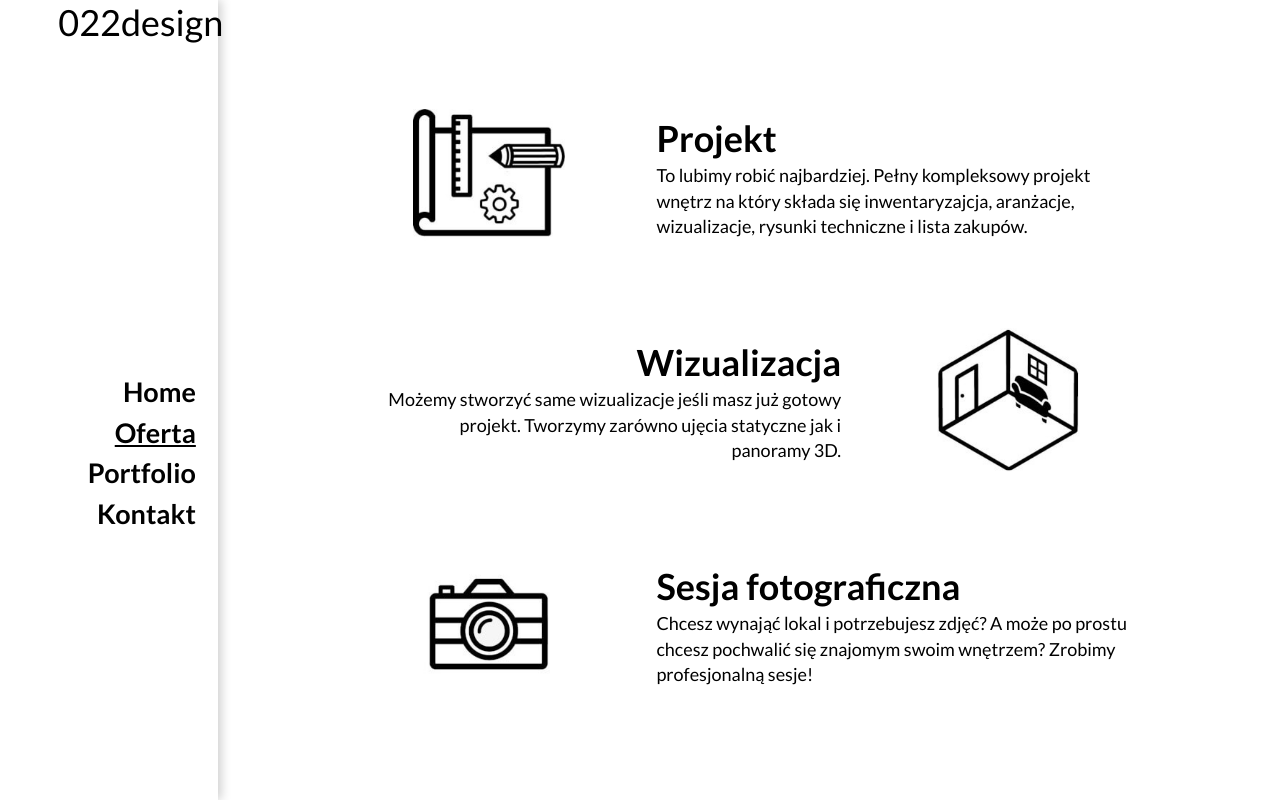
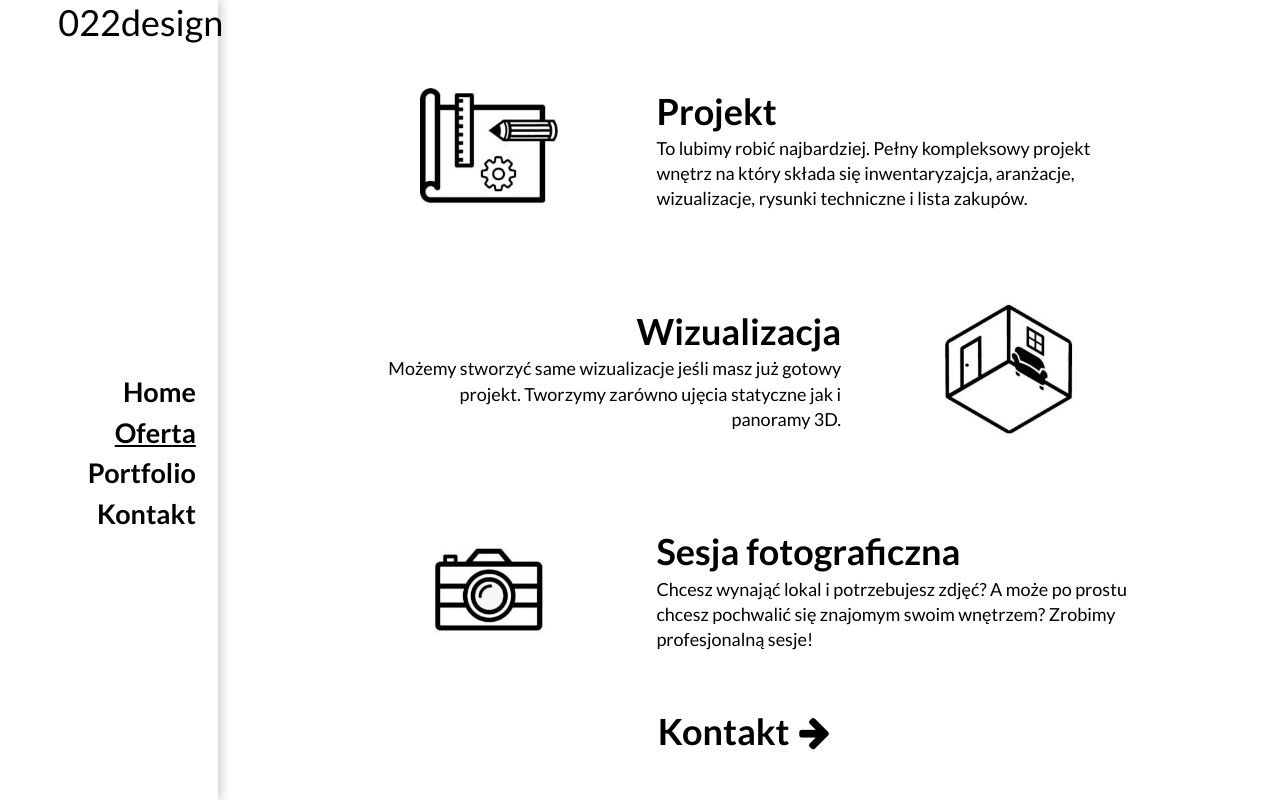
Before and after one commit to Jskop123/022design, a React (Create React App) app: page /oferta in a window 1280 px wide. Built offline with nearby package versions, Linux system fonts and the light colour scheme.

Commit message:
offert link to contact

```diff
--- a/src/components/Carousel/Carousel.js
+++ b/src/components/Carousel/Carousel.js
@@ -89,7 +89,7 @@ class Carousel extends Component {
                         <Link to={`/portfolio/${this.state.link}`}>
                             <div className={ styles.projectInfo } ref='info'>
                                 <h2>{ this.state.title }</h2>
-                                <p>Zobacz więcej <i className='icon-right-big'></i></p>
+                                <p>Zobacz więcej <i className='icon-right-big'/></p>
                             </div>
                         </Link>
                         : null
--- a/src/pages/Contact/Contact.module.css
+++ b/src/pages/Contact/Contact.module.css
@@ -21,6 +21,7 @@
     border: 2px solid black;
     padding: 0 5px;
     border-radius: 0px;
+    font-size: 0.8em;
 }
 .form input[type='submit'] {
     width: 70px;
@@ -33,7 +34,6 @@
     justify-content: center;
     flex-wrap: wrap;
     flex-shrink: 0;
-    font-size: 1.3rem;
     margin-bottom: 20px;
 }
 .data a, .data div {
@@ -53,3 +53,10 @@
 @media (orientation: landscape) and (min-width: 500px){
     .form, .data { width: 50%; }
 }
+@media (orientation: portrait) and (min-width: 600px), (orientation: landscape) and (min-width: 1024px) {
+    .contact { font-size: 1.8rem }
+    .form input, .form textarea, .form select { width: 380px; height: 40px; }
+    .form textarea { height: 150px; }
+    .form input[type='submit'] { width: 150px; }
+    .data a, data div { margin: 15px 20px; }
+}
--- a/src/pages/Offert/Offert.js
+++ b/src/pages/Offert/Offert.js
@@ -1,4 +1,5 @@
 import React from 'react'
+import { Link } from 'react-router-dom'
 
 import styles from './Offert.module.css'
 
@@ -35,6 +36,7 @@ const Offert = () => (
                 <p>Chcesz wynająć lokal i potrzebujesz zdjęć? A może po prostu chcesz pochwalić się znajomym swoim wnętrzem? Zrobimy profesjonalną sesje!</p>
             </div>
         </div>
+        <Link to='/kontakt'>Kontakt<i className='icon-right-big'/></Link>
     </div>
 )
 export default Offert
--- a/src/pages/Offert/Offert.module.css
+++ b/src/pages/Offert/Offert.module.css
@@ -5,9 +5,16 @@
     justify-content: space-between;
     align-items: center;
 }
+.offer a {
+    display: block;
+    text-align: center;
+    width: 100%;
+    font-size: 2rem;
+    font-weight: 700;
+}
 .item {
     width: 100%;
-    height: 33%;
+    height: 28%;
     display: flex;
     animation-name: show;
     opacity: 0;
@@ -72,5 +79,5 @@
     .item:nth-child(3) { animation-delay: .9s; }
 }
 @media (orientation: landscape) and (min-width: 950px){
-    .offer { padding: 5% 10%; }
+    .offer { padding: 3% 10%; }
 }
```
Also changed, not shown: src/assets/022 logo .png (deleted), src/assets/022.png (added).
